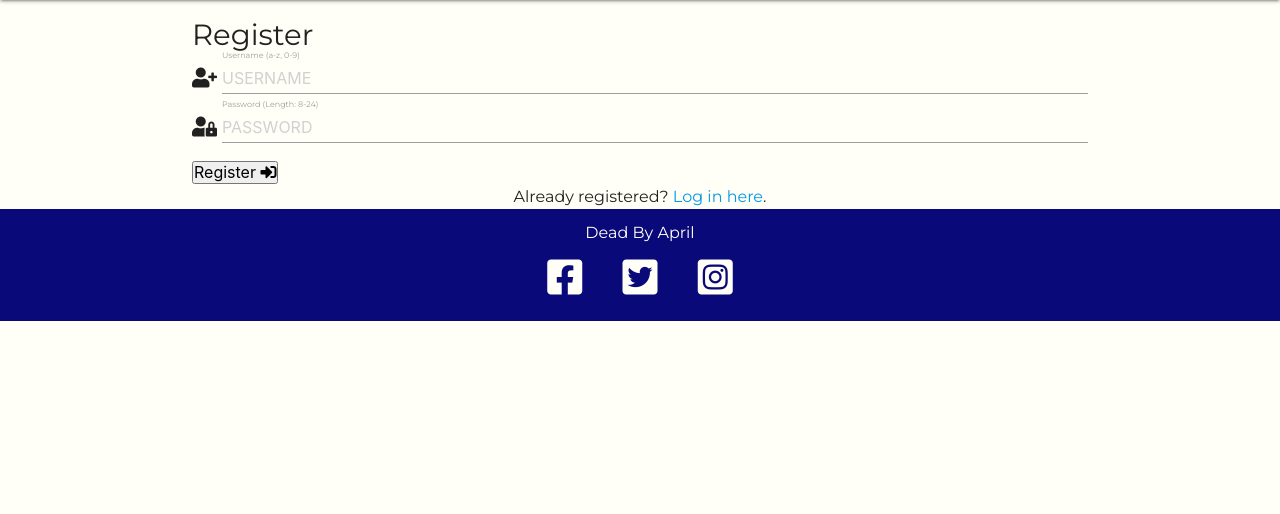
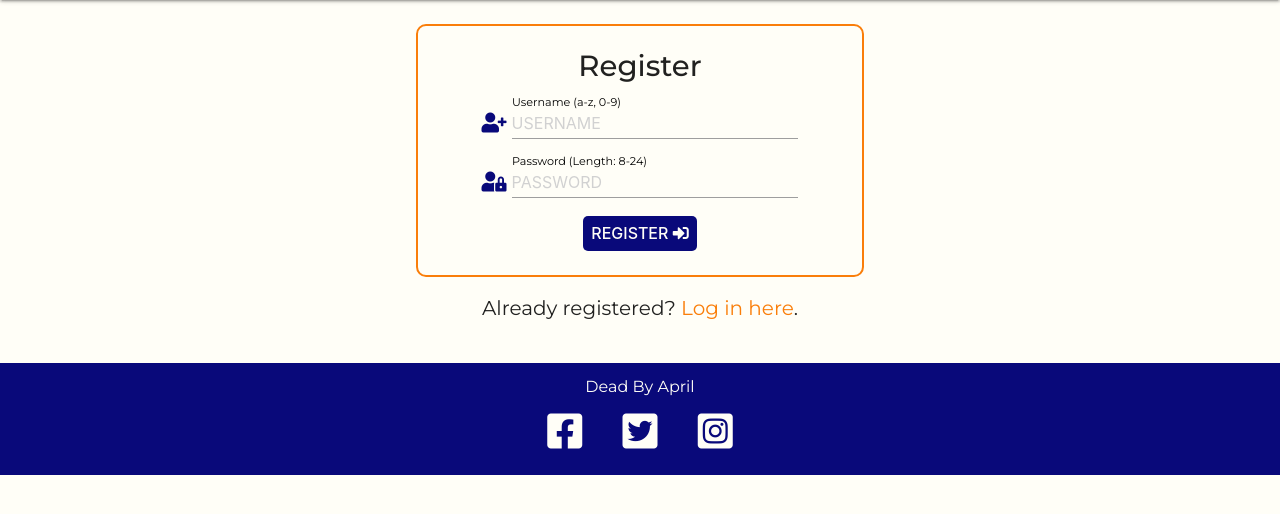
Before and after one commit to Larkinz/dba-critics, a Flask app: page /register in a window 1280 px wide. Shown: the part 64-578 px from the top of the page. Run offline with Flask 2, Linux system fonts and the light colour scheme; some libraries are stand-ins or nearby versions.

Commit message:
style: styled the registration page

```diff
--- a/static/css/style.css
+++ b/static/css/style.css
@@ -569,6 +569,79 @@ nav ul li:hover {
   padding: 6px;
 }
 
+/* --------------- registration page --------------- */
+
+.register-form-container {
+  display: flex;
+  flex-direction: column;
+  align-items: center;
+  margin-top: 24px;
+  margin-bottom: 24px;
+}
+
+.register-form {
+  display: flex;
+  flex-direction: column;
+  align-items: center;
+  width: 50%;
+  min-height: 50px;
+  border: 2px solid #fa7e0a;
+  padding: 24px;
+  border-radius: 10px;
+}
+
+.register-form h3 {
+  font-weight: 500;
+  margin: 0px 0px 16px 0px;
+  padding: 0;
+}
+
+.input-field {
+  width: 80%;
+}
+
+.fa-user-plus,
+.fa-user-lock {
+  color: #09097a;
+}
+
+.register-btn {
+  padding: 8px;
+  color: #fffef7;
+  background-color: #09097a;
+  text-transform: uppercase;
+  font-size: 1.6rem;
+  font-weight: 500;
+  border: none;
+  border-radius: 5px;
+}
+
+.register-btn:hover {
+  background-color: #fa7e0a;
+  transform: scale(1.05);
+}
+
+.input-field > label {
+  color: #000000;
+  font-size: 1.4rem;
+}
+
+.navigate-login-container {
+  margin: 16px 0px;
+}
+
+.navigate-login-container p {
+  font-size: 2rem;
+}
+
+.navigate-login-container a {
+  color: #fa7e0a;
+}
+
+.navigate-login-container a:hover {
+  color: #09097a;
+}
+
 /* --------------- footer --------------- */
 
 footer {
```
